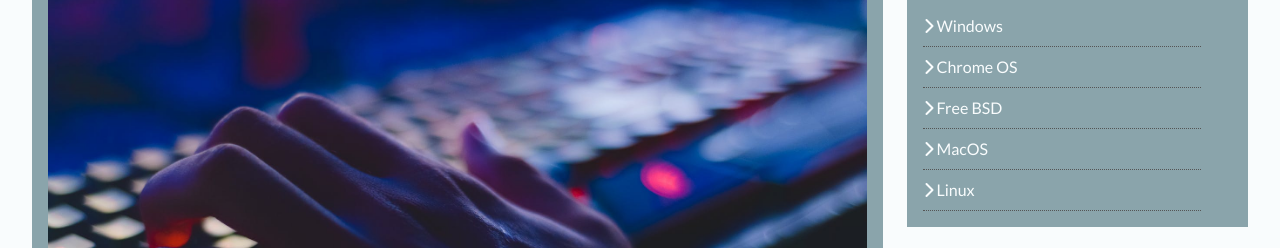
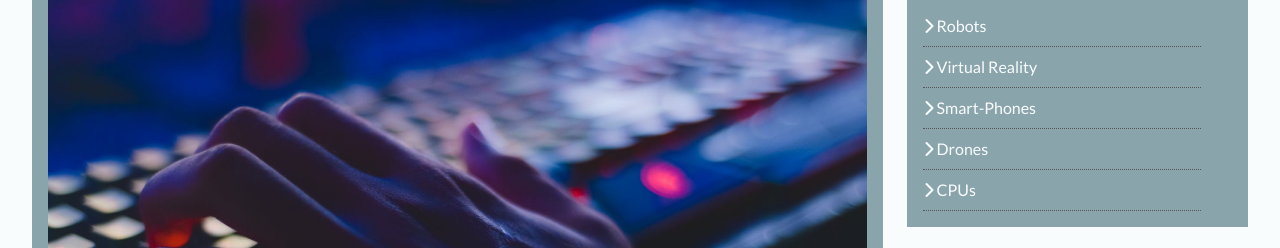
Before and after one commit to MrDevo/FEND_1ST_Project, a plain HTML site: page article.html in a window 1280 px wide. Shown: the part 176-424 px from the top of the page. Drawn offline with Linux system fonts and the light colour scheme.

Commit message:
updated categories names

```diff
--- a/article.html
+++ b/article.html
@@ -87,19 +87,29 @@
             <h2>Categories</h2>
             <ul class="list">
               <li>
-                <a href="#"><i class="fas fa-chevron-right"></i> Windows</a>
+                <a href="index.html"
+                  ><i class="fas fa-chevron-right"></i> Robots</a
+                >
               </li>
               <li>
-                <a href="#"><i class="fas fa-chevron-right"></i> Chrome OS</a>
+                <a href="index.html"
+                  ><i class="fas fa-chevron-right"></i> Virtual Reality</a
+                >
               </li>
               <li>
-                <a href="#"><i class="fas fa-chevron-right"></i> Free BSD</a>
+                <a href="index.html"
+                  ><i class="fas fa-chevron-right"></i> Smart-Phones</a
+                >
               </li>
               <li>
-                <a href="#"><i class="fas fa-chevron-right"></i> MacOS</a>
+                <a href="index.html"
+                  ><i class="fas fa-chevron-right"></i> Drones</a
+                >
               </li>
               <li>
-                <a href="#"><i class="fas fa-chevron-right"></i> Linux</a>
+                <a href="index.html"
+                  ><i class="fas fa-chevron-right"></i> CPUs</a
+                >
               </li>
             </ul>
           </aside>
```
